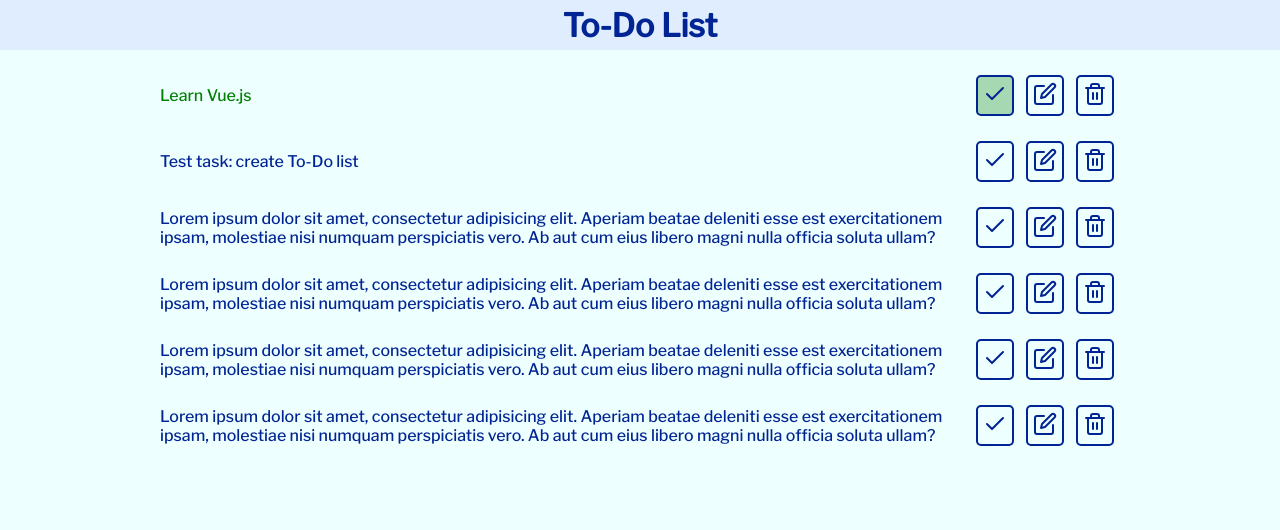
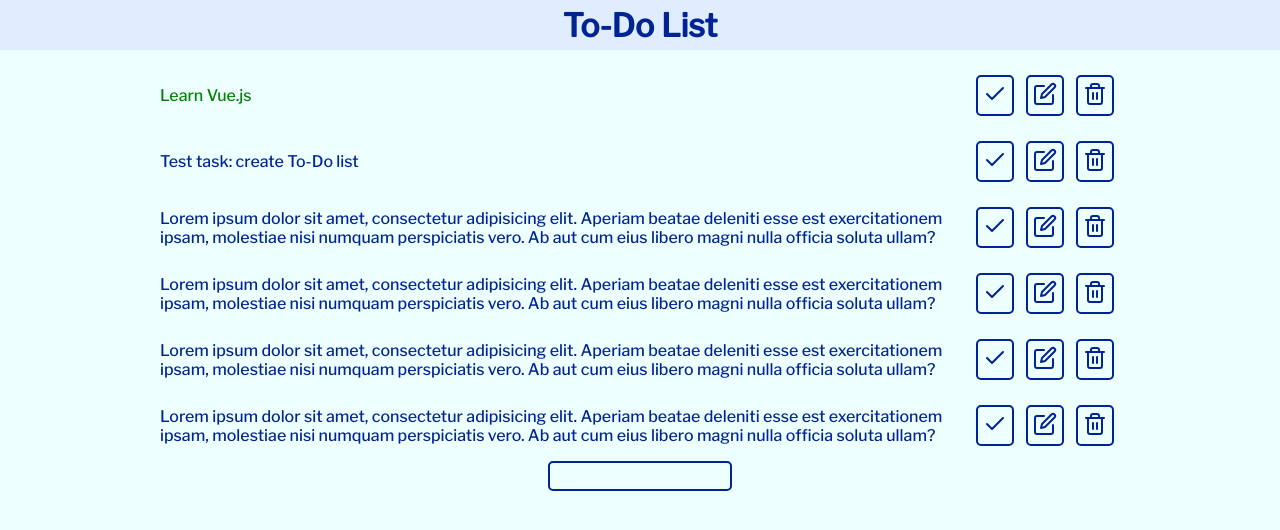
Before and after one commit to kitaminka/vue-todo-list, a Vue app: page / in a window 1280 px wide. Shown: the top 530 px of the page. Built offline with nearby package versions, Linux system fonts and the light colour scheme.

Commit message:
Add button variants

```diff
--- a/src/components/AppButton.vue
+++ b/src/components/AppButton.vue
@@ -1,5 +1,5 @@
 <template>
-	<button class="btn">
+	<button class="btn" :class="variant">
 		<slot/>
 	</button>
 </template>
@@ -7,6 +7,12 @@
 <script>
 export default {
   name: 'AppButton',
+	props: {
+		variant: {
+			type: String,
+			default: 'default'
+		}
+	}
 }
 </script>
 
@@ -19,15 +25,25 @@ export default {
 	padding: 5px;
 	transition: background-color 0.2s;
 	color: #002493;
+	cursor: pointer;
 }
-.btn:hover {
-	cursor: pointer;
+
+.default:hover {
+	background-color: rgba(0, 36, 147, 0.1);
+}
+.default:active {
 	background-color: rgba(0, 36, 147, 0.3);
 }
-.btn:active {
-	background-color: rgba(0, 36, 147, 0.5);
+.success:hover {
+	background-color: rgba(20, 147, 0, 0.1);
 }
-.active {
-	background-color: rgba(0, 128, 0, 0.3);
+.success:active {
+	background-color: rgba(20, 147, 0, 0.3);
+}
+.delete:hover {
+	background-color: rgba(147, 0, 0, 0.10);
+}
+.delete:active {
+	background-color: rgba(147, 0, 0, 0.30);
 }
 </style>
--- /dev/null
+++ b/src/components/AppInput.vue
@@ -0,0 +1,32 @@
+<template>
+	<input :type="type" class="input">
+</template>
+
+<script>
+export default {
+	name: 'AppInput',
+	props: {
+		type: {
+			type: String,
+			default: 'text'
+		}
+	}
+}
+</script>
+
+<style scoped>
+.input {
+	background: none;
+	border: 2px #002493 solid;
+	border-radius: 5px;
+	padding: 5px;
+	transition: background-color 0.2s;
+	font-family: "Libre Franklin", sans-serif;
+	color: #002493;
+	outline: none;
+
+}
+.input:focus {
+	background-color: rgba(0, 36, 147, 0.1);
+}
+</style>
--- a/src/components/TaskList.vue
+++ b/src/components/TaskList.vue
@@ -16,14 +16,14 @@ import TaskListItem from '@/components/TaskListItem';
 export default {
   name: 'TaskList',
   components: {
-    TaskListItem,
+    TaskListItem
   },
   props: {
     tasks: {
       type: Array,
-      required: true,
-    },
-  },
+      required: true
+    }
+  }
 }
 </script>
 
--- a/src/components/TaskListItem.vue
+++ b/src/components/TaskListItem.vue
@@ -4,13 +4,13 @@
 			{{task.description}}
 		</div>
 		<div class="list-item__btns">
-			<app-button @click="toggleTaskStatus(task)" :class="{active: task.completed}">
+			<app-button @click="toggleTaskStatus(task)" variant="success">
 				<img src="../assets/complete.svg" alt="Complete">
 			</app-button>
 			<app-button>
 				<img src="../assets/edit.svg" alt="Edit">
 			</app-button>
-			<app-button>
+			<app-button variant="delete">
 				<img src="../assets/delete.svg" alt="Delete">
 			</app-button>
 		</div>
@@ -24,21 +24,22 @@ import { mapActions } from 'vuex';
 export default {
   name: 'TaskListItem',
 	components: {
-		AppButton,
+		AppButton
 	},
   props: {
     task: {
       type: Object,
-      required: true,
+      required: true
     }
   },
 	methods: {
 		...mapActions({
 			toggleTaskStatus: 'toggleTaskStatus'
-		}),
+		})
 	}
 }
 </script>
+
 <style scoped>
 .list-item {
 	margin: 5px 10px;
--- a/src/views/HomeView.vue
+++ b/src/views/HomeView.vue
@@ -1,16 +1,17 @@
 <template>
-  <task-list
-			:tasks="sortedTasks"
-	/>
+  <task-list :tasks="sortedTasks"/>
+	<app-input></app-input>
 </template>
 
 <script>
 import {mapGetters} from 'vuex';
 import TaskList from '@/components/TaskList';
+import AppInput from '@/components/AppInput';
 
 export default {
   name: 'HomeView',
   components: {
+		AppInput,
 		TaskList
 	},
   computed: {
```
Also changed, not shown: src/components/AppModal.vue (added, +22 -0 lines).
